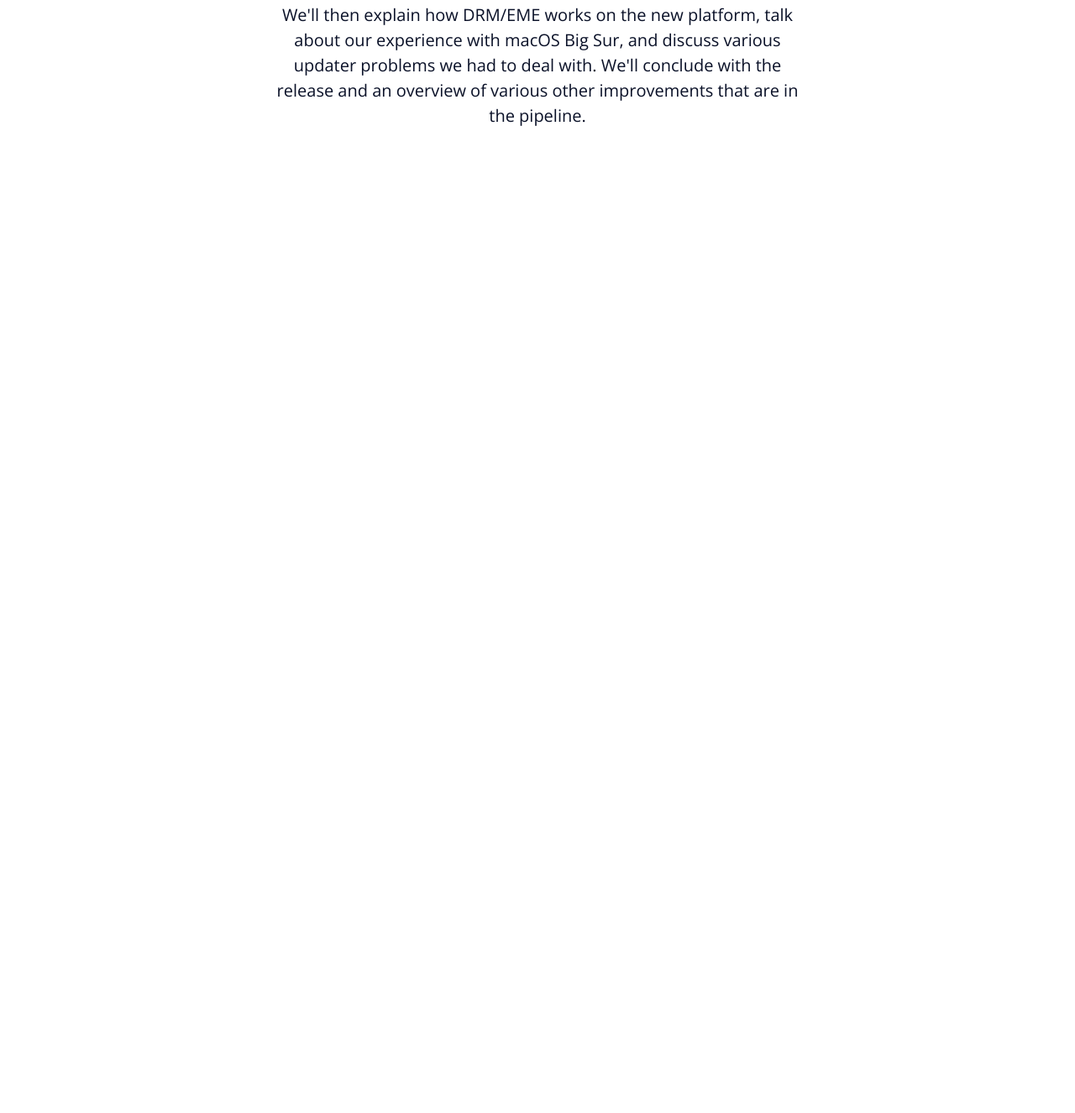
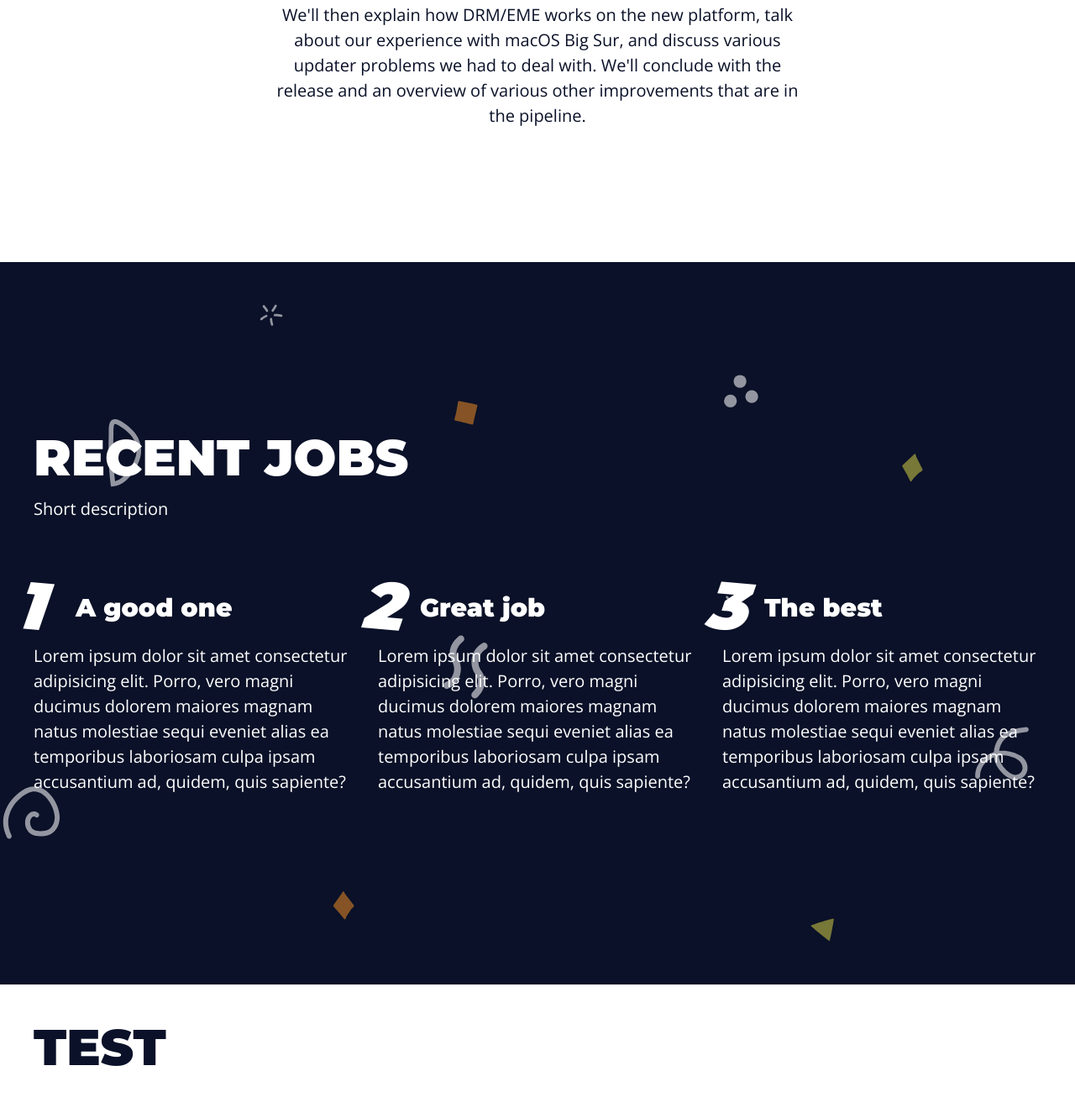
Before and after one commit to DesMaya/landing-page-project, a plain HTML site: page index.html in a window 1280 px wide. Shown: the part 1473-2798 px from the top of the page at 84% size. Before the commit the page ends 1785 px from the top, so only its background shows below. Drawn offline with nearby package versions, Linux system fonts and the light colour scheme.

Commit message:
Section Grid Top 3 Jobs

```diff
--- a/assets/css/style.css
+++ b/assets/css/style.css
@@ -26,3 +26,43 @@
     height: 100vh;
     text-align: center;
 }
+
+.grid-content {
+    display: flex;
+    flex-flow: column wrap;
+    justify-content: center;
+    height: 100vh;
+}
+
+.grid-main-heading {
+    margin-bottom: 1rem;
+}
+
+.grid-description {
+    padding-bottom: 5rem;
+}
+
+.grid {
+    display: grid;
+    grid-template-columns: repeat(3, 1fr);
+    gap: var(--gap);
+    counter-reset: grid-counter;
+}
+
+.grid h3 {
+    font-size: 3rem;
+    position: relative;
+    padding-left: 5rem;
+    padding-bottom: 2rem;
+}
+
+.grid h3::before {
+    counter-increment: grid-counter;
+    content: counter(grid-counter);
+    position: absolute;
+    font-size: 8rem;
+    font-style: italic;
+    top: -4rem;
+    left: -2rem;
+    transform: rotate(5deg);
+}
--- a/index.html
+++ b/index.html
@@ -25,9 +25,10 @@
             </h1>
             <nav>
                 <ul>
+                    <li><a href="#home">Home</a></li>
                     <li><a href="#intro">Intro</a></li>
-                    <li><a href="#top3">Top 3</a></li>
-                    <li><a href="#">Gallery</a></li>
+                    <li><a href="#top3">Jobs</a></li>
+                    <li><a href="#gallery">Gallery</a></li>
                     <li><a href="#">Work</a></li>
                     <li><a href="#">Contact</a></li>
                 </ul>
@@ -35,9 +36,9 @@
         </div>
     </aside>
 
-    <div class="menu-spacing"></div>
+    <div id="home" class="menu-spacing"></div>
 
-    <section id="intro" class="intro main-bg section">
+    <section class="intro main-bg section">
         <div class="main-content intro-content">
             <div class="intro-text-content">
                 <h2>January brings us Firefox 85</h2>
@@ -57,7 +58,7 @@
         </div>
     </section>
 
-    <section id="top3" class="white-bg section">
+    <section id="intro" class="white-bg section">
         <div class="main-content top3-content">
             <h2>Top 3 Jobs</h2>
             <p>
@@ -77,6 +78,50 @@
         </div>
     </section>
 
+    <section id="top3" class="grid-jobs main-bg section">
+        <div class="main-content grid-content">
+            <h2 class="grid-main-heading">Recent Jobs</h2>
+            <p class="grid-description">Short description</p>
+            <div class="grid">
+                <article>
+                    <h3>A good one</h3>
+                    <p>
+                        Lorem ipsum dolor sit amet consectetur adipisicing elit. Porro, vero magni ducimus dolorem
+                        maiores
+                        magnam natus molestiae sequi eveniet alias ea temporibus laboriosam culpa ipsam accusantium ad,
+                        quidem,
+                        quis sapiente?
+                    </p>
+                </article>
+                <article>
+                    <h3>Great job</h3>
+                    <p>
+                        Lorem ipsum dolor sit amet consectetur adipisicing elit. Porro, vero magni ducimus dolorem
+                        maiores
+                        magnam natus molestiae sequi eveniet alias ea temporibus laboriosam culpa ipsam accusantium ad,
+                        quidem,
+                        quis sapiente?
+                    </p>
+                </article>
+                <article>
+                    <h3>The best</h3>
+                    <p>
+                        Lorem ipsum dolor sit amet consectetur adipisicing elit. Porro, vero magni ducimus dolorem
+                        maiores
+                        magnam natus molestiae sequi eveniet alias ea temporibus laboriosam culpa ipsam accusantium ad,
+                        quidem,
+                        quis sapiente?
+                    </p>
+                </article>
+            </div>
+        </div>
+    </section>
+
+    <section id="gallery" class="section white-bg">
+        <div class="main-content">
+            <h1>Test</h1>
+        </div>
+    </section>
 </body>
 
 </html>
```
